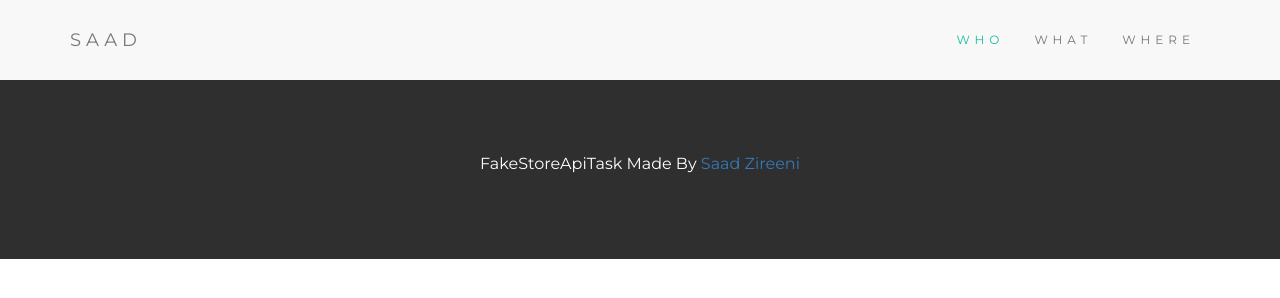
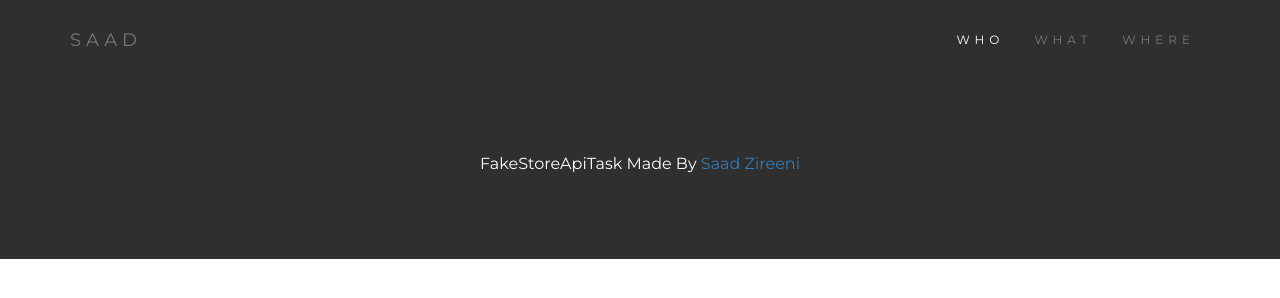
Before and after one commit to saad-zireeni/fakestoreapi, a plain HTML site: page index.html in a window 1280 px wide. In both pictures the pointer is over the link "WHO". Drawn offline with nearby package versions, Linux system fonts and the light colour scheme; no server answers.

Commit message:
color update

```diff
--- a/style.css
+++ b/style.css
@@ -33,9 +33,10 @@ p {font-size: 16px;}
   margin-bottom: 0;
   font-size: 12px;
   letter-spacing: 5px;
+  background-color: #2f2f2f;
 }
 .navbar-nav  li a:hover {
-  color: #1abc9c !important;
+  color: white !important;
 }
 
 
```
